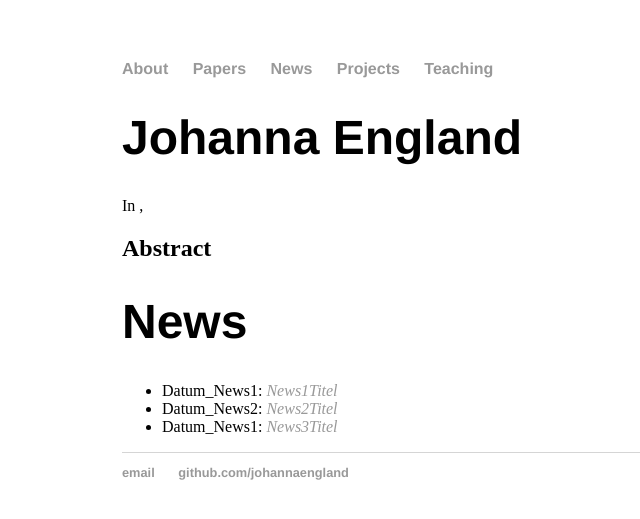
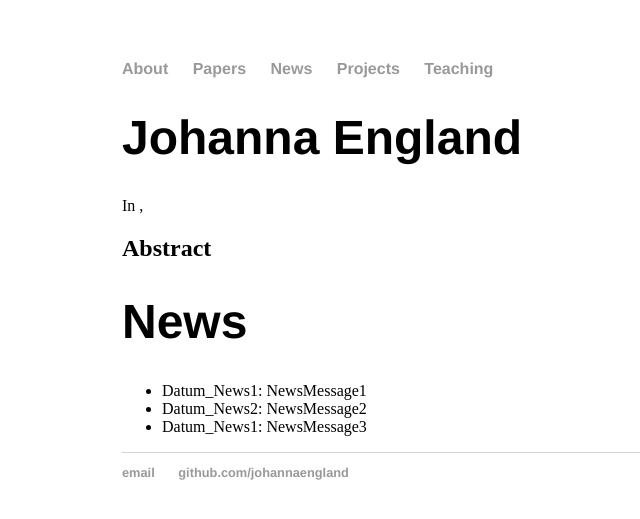
Before and after one commit to johannaengland/johannaengland.github.io, a Jekyll site: the page built from news/index.md, in a window 1280 px wide. Shown: the top 519 px of the page, without its empty margins (70-710 px from the left). Built offline with Jekyll 4.4.1, drawn with Linux system fonts in a browser that asks for light colours.

Commit message:
Update index.md

```diff
--- a/news/index.md
+++ b/news/index.md
@@ -5,6 +5,6 @@ title: Johanna England
 # News
 
 
-* Datum_News1: <a href="news1.url">*News1Titel*</a>
-* Datum_News2: <a href="news2.url">*News2Titel*</a>
-* Datum_News1: <a href="news3.url">*News3Titel*</a>
+* Datum_News1: NewsMessage1
+* Datum_News2: NewsMessage2
+* Datum_News1: NewsMessage3
```
